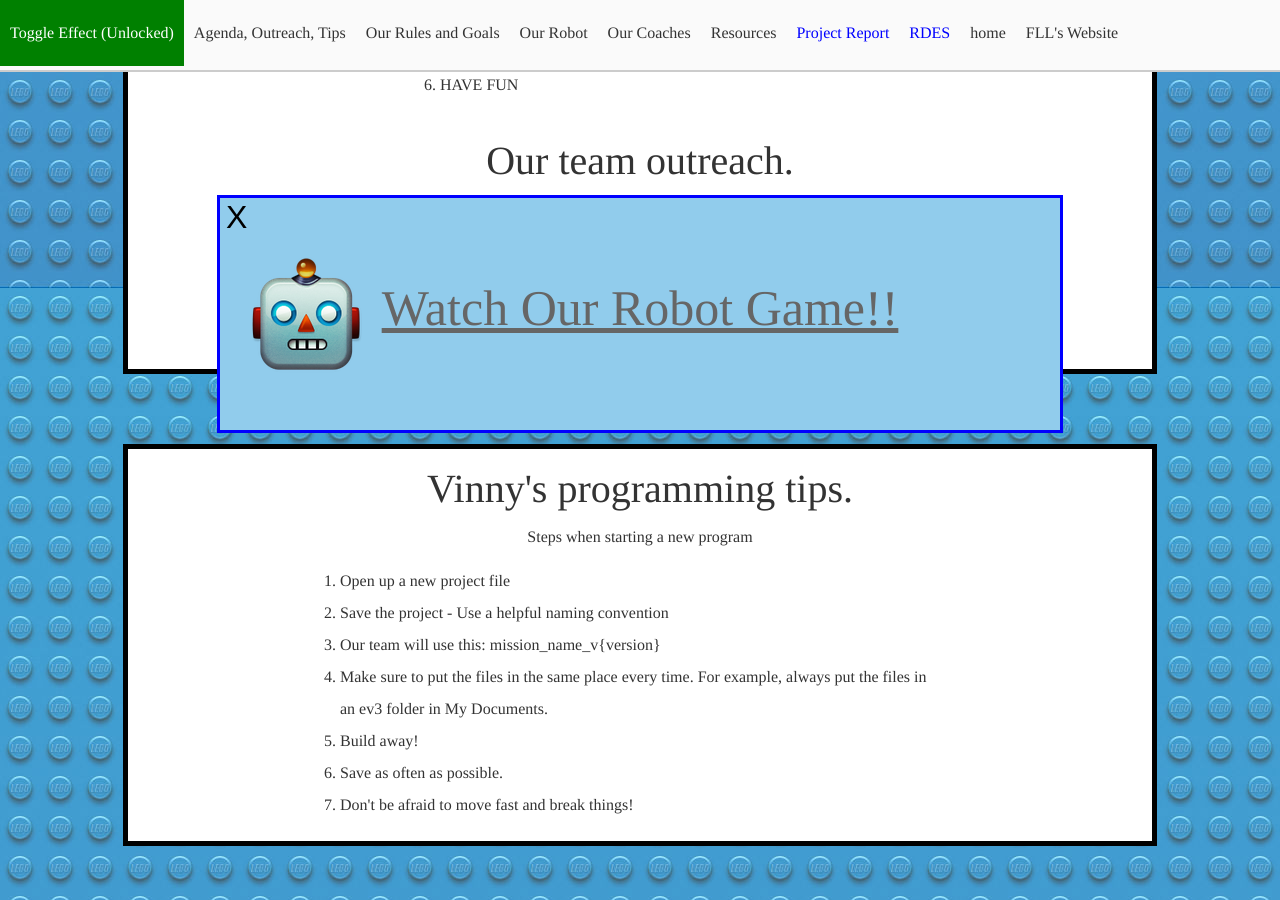
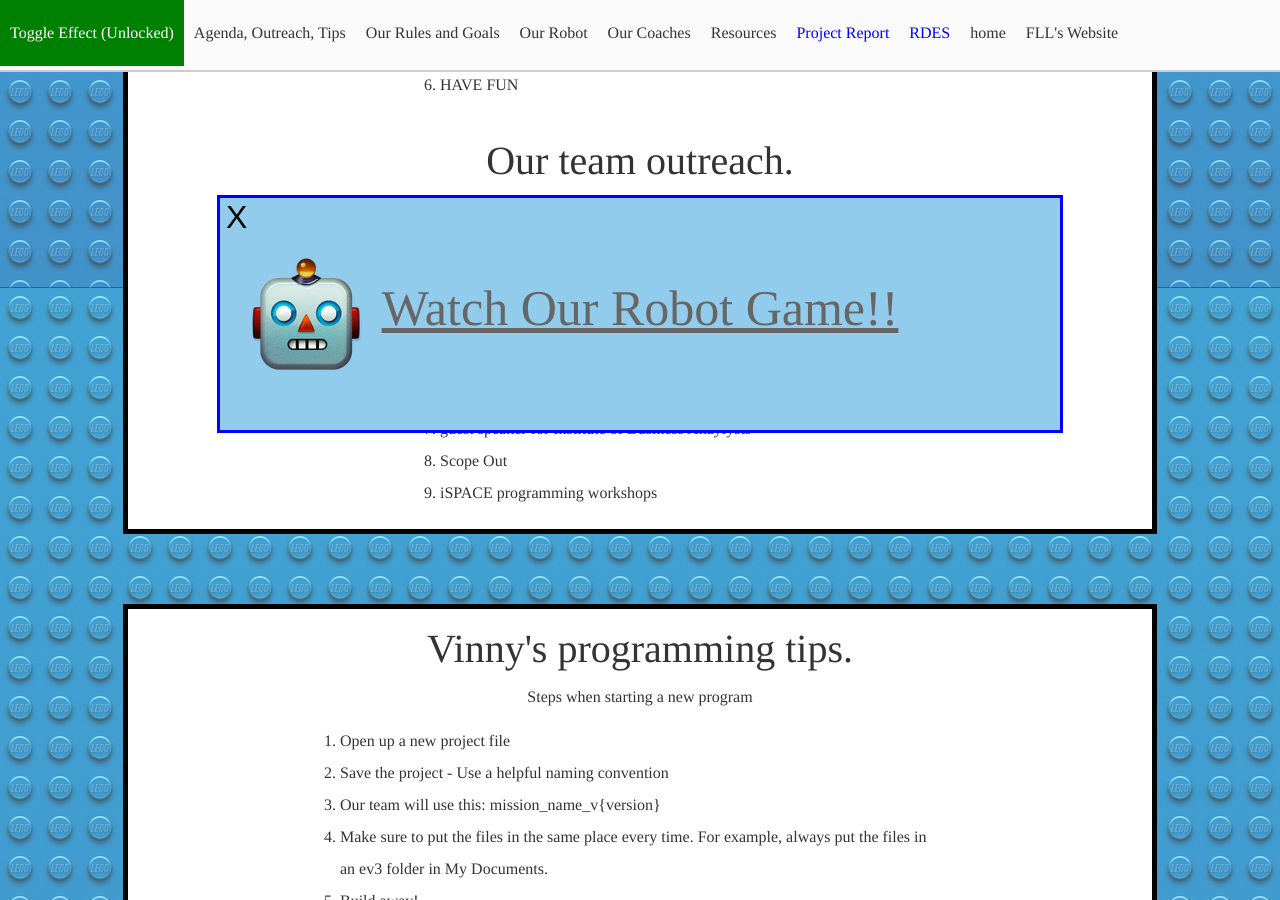
Before and after one commit to fan5fll/fan5fll, a Jekyll site: the page built from agenda-outreach-tips.html, in a window 1280 px wide and 900 px high, scrolled down 848 px. Built offline with Jekyll 4.4.1, drawn with Linux system fonts in a browser that asks for light colours; nearby versions of some CDN libraries; comment, search, counter and statistics services are not loaded.

Commit message:
updatited stuf

```diff
--- a/agenda-outreach-tips.html
+++ b/agenda-outreach-tips.html
@@ -28,9 +28,14 @@
                 <h4>
         <ol style="width: 400px;">
                     <li> maker faire (2013, 2014 and 2015)</li>
-                    <li> team open house (2013, 2014 and 2015)</li>
+                    <li> team open house (2013, 2014, 2015, 2016   )</li>
                     <li>iSPACE mission model build night (2013 and 2014)</li>
                     <li>cincy kids tech day at Gaslight Software Inc.</li>
+                    <li>mentored Hyde Park School teams</li>
+                    <li>mentored Summit Country Day teams</li>
+                    <li>guest speaker for Institute of Business Anaylysts</li>
+                    <li>Scope Out</li>
+                    <li>iSPACE programming workshops</li>
                 </ol>
 
             </div>
@@ -52,7 +57,9 @@
 	<div class="container favorite-things no-spinny">
 		<iframe allowtransparency="true" width="485" height="402" src="//scratch.mit.edu/projects/embed/118427488/?autostart=false" frameborder="0" allowfullscreen></iframe>
 	</div>
-
+    <div class="container favorite-things no-spinny">
+	      <iframe allowtransparency="true" width="485" height="402" src="//scratch.mit.edu/projects/embed/121846637/?autostart=false" frameborder="0" allowfullscreen></iframe>
+    </div>
 
 
         </section>
--- a/coaches.html
+++ b/coaches.html
@@ -13,6 +13,7 @@
     <!-- About Me -->
     <!-- My Family: Adding in images + text -->
     <div class="container my-family">
+
 
         <section class="column">
 			<img src="images/vinny.jpg" alt="">
```
Also changed, not shown: index.html (+4 -3 lines), 1 other file.
